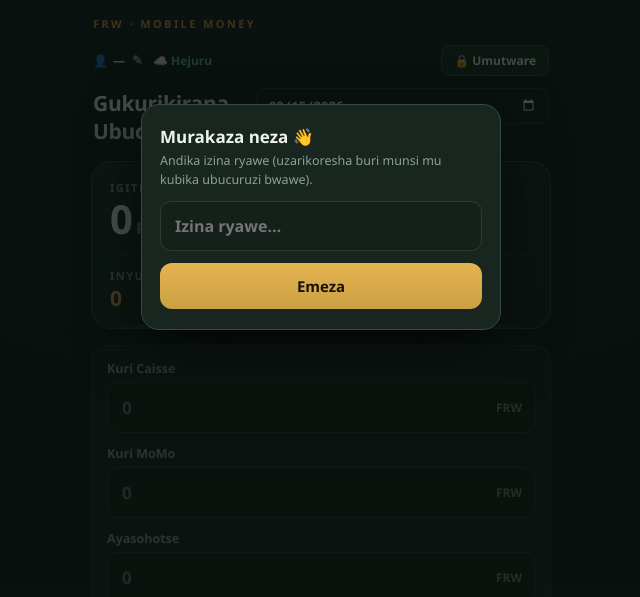
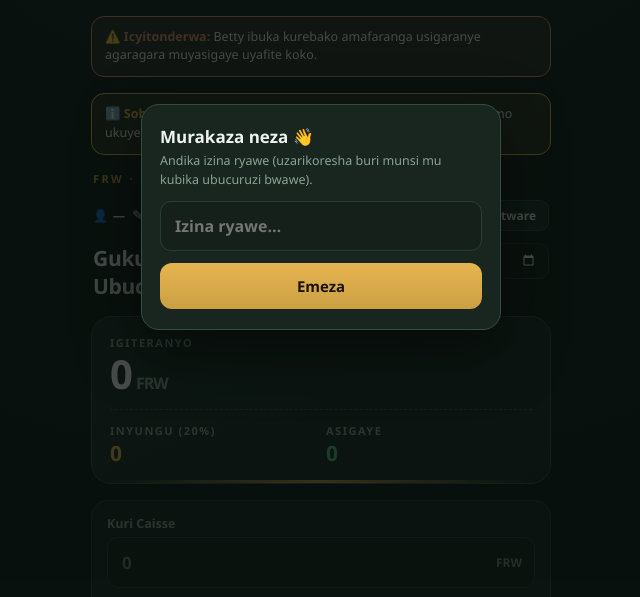
Before and after one commit to hafaja/ubucuruzi, a plain HTML site: page index.html in a window 1280 px wide. Shown: the part 183-780 px from the top of the page, without its empty margins (319-959 px from the left). Drawn offline with Linux system fonts and the light colour scheme.

Commit message:
Add files via upload

```diff
--- a/index.html
+++ b/index.html
@@ -166,6 +166,14 @@
 
   <div style="text-align:center; padding: 8px 0 14px;">
     <img src="betty_logo_with_name_512px.png" alt="Betty" style="width: 120px; height: auto;">
+  </div>
+
+  <div style="background:rgba(221,138,106,.12); border:1px solid var(--red); border-radius:13px; padding:11px 13px; margin-bottom:16px; font-size:12.5px; line-height:1.5; color:var(--tx)">
+    <b style="color:var(--red)">⚠️ Icyitonderwa:</b> Betty ibuka kurebako amafaranga usigaranye agaragara muyasigaye uyafite koko.
+  </div>
+
+  <div style="background:rgba(230,180,80,.12); border:1px solid var(--gold); border-radius:13px; padding:11px 13px; margin-bottom:16px; font-size:12.5px; line-height:1.5; color:var(--tx)">
+    <b style="color:var(--gold)">ℹ️ Sobanukirwa:</b> ko ayo usigaranye ari igiteranyo cya cash na Momo ukuyemo ayo wasohoye.
   </div>
 
   <div class="eyebrow">FRW · Mobile Money</div>
```
